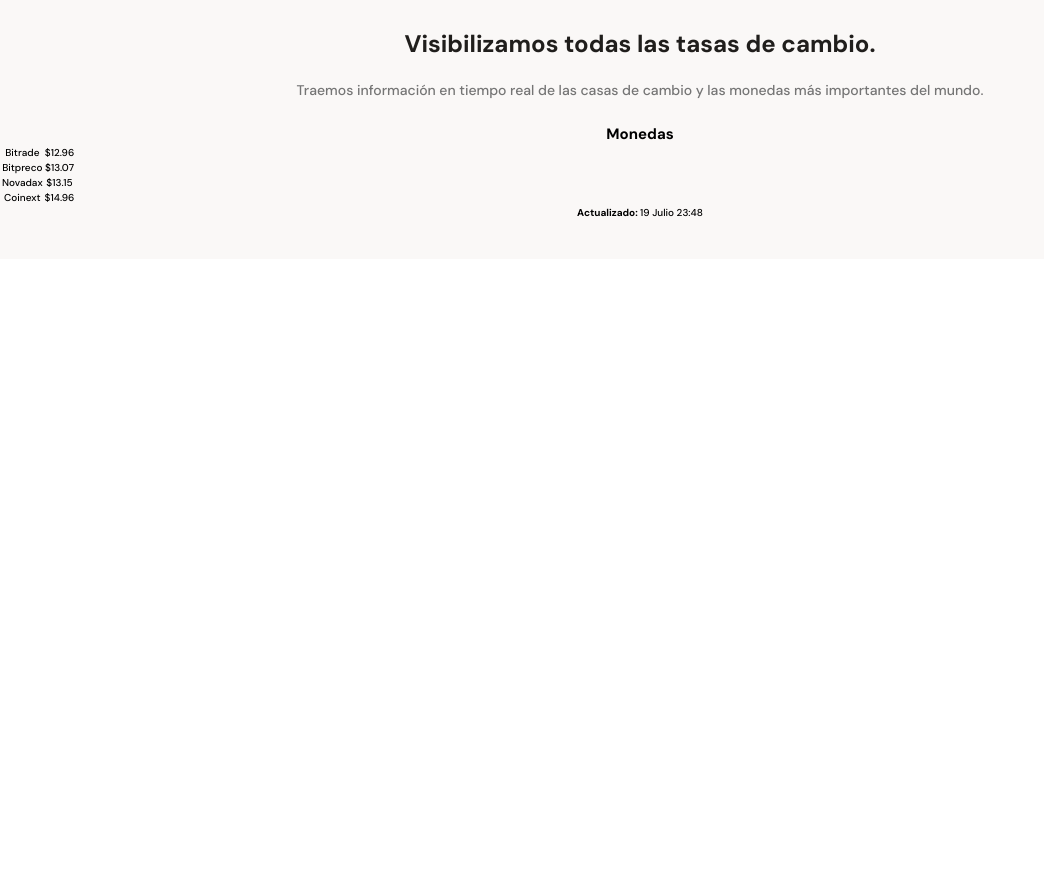
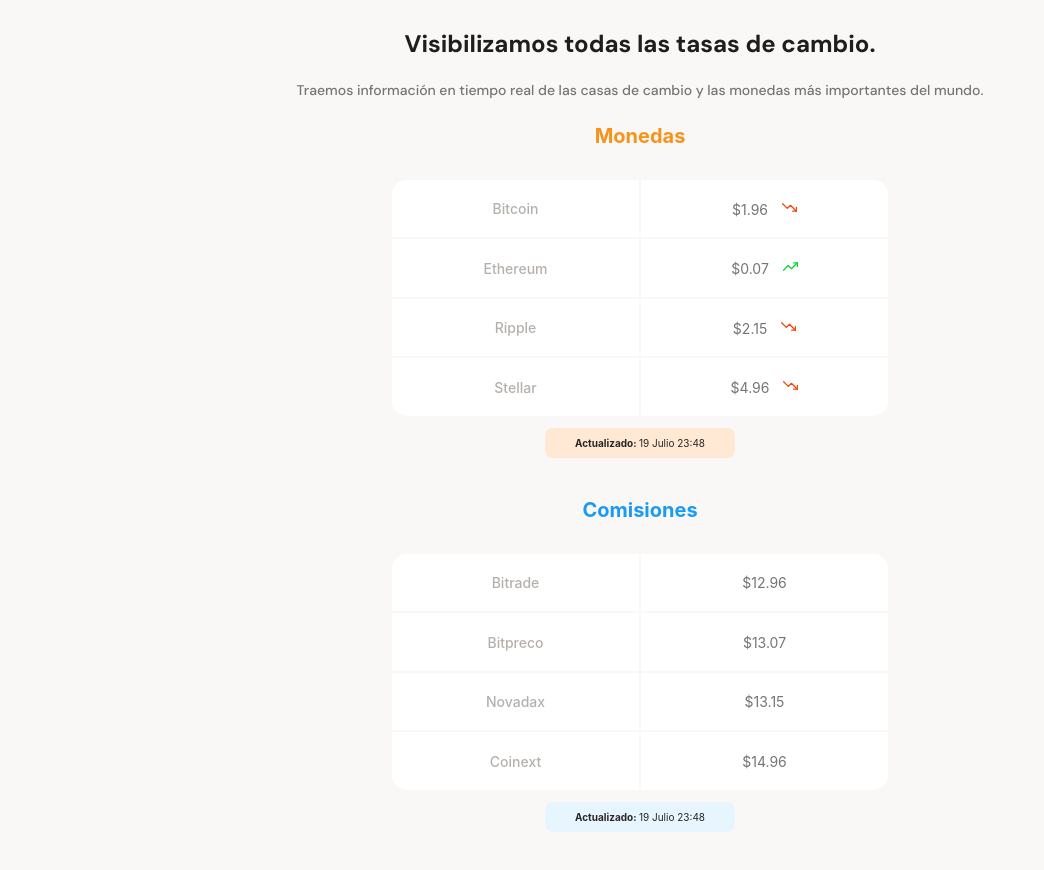
Before and after one commit to alejandroPCH/responsivedesing, a plain HTML site: page index.html in a window 1280 px wide. Shown: the part 660-1530 px from the top of the page, without its empty margins (0-1044 px from the left). Before the commit the page ends 919 px from the top, so only its background shows below. Drawn offline with Linux system fonts and the light colour scheme.

Commit message:
Agregé 2 tables con sus respectivos datos y títulos

```diff
--- a/index.html
+++ b/index.html
@@ -47,13 +47,53 @@
             </p>
         </div>
 
-        <section class="main__exchangeTable">
-            <h2 class="exchangeTable__title">Monedas</h2>
-            <div>
+
+            <div class="exchangeTable__container__1">
+                <p class="exchangeTable__title__1">Monedas</p>
+
                 <table class="exchangeTable__table">
                     <tr>
-                        <td class="table__left">Bitrade</td>
-                        <td class="table__right">$12.96</td>
+                        <td class="table__left top__left">Bitcoin</td>
+                        <td class="table__right top__right" >$1.96 <span class="down"></span></td>
+
+                    </tr>
+
+                    <tr>
+                        <td class="table__left">Ethereum</td>
+                        <td class="table__right">$0.07 <span class="up"></span></td>
+
+                    </tr>
+
+                    <tr>
+                        <td class="table__left">Ripple</td>
+                        <td class="table__right">$2.15 <span class="down"></span></td>
+
+                    </tr>
+
+                    <tr>
+                        <td class="table__left bottom__left">Stellar</td>
+                        <td class="table__right bottom__right">$4.96 <span class="down"></span></td>
+
+                    </tr>
+
+                </table>
+
+                <div class="exchangeTable__textFooter__1">
+                <p><b>Actualizado: </b> 19 Julio 23:48</p>
+                </div>
+
+
+            </div>
+
+
+            <div class="exchangeTable__container__2">
+                <div class="exchangeTable__title__2">
+                <p >Comisiones</p>
+                </div>
+                <table class="exchangeTable__table">
+                    <tr>
+                        <td class="table__left top__left">Bitrade</td>
+                        <td class="table__right top__right">$12.96</td>
 
                     </tr>
 
@@ -65,27 +105,26 @@
 
                     <tr>
                         <td class="table__left">Novadax</td>
-                        <td class="table__right">$13.15</td>
+                         <td class="table__right">$13.15</td>
 
                     </tr>
 
                     <tr>
-                        <td class="table__left">Coinext</td>
-                        <td class="table__right">$14.96</td>
+                        <td class="table__left bottom__left">Coinext</td>
+                        <td class="table__right bottom__right">$14.96</td>
 
                     </tr>
 
                 </table>
+                <div class="exchangeTable__textFooter__2">
+                    <p><b>Actualizado: </b> 19 Julio 23:48</p>
+                    </div>
 
             </div>
 
-        <p><b>Actualizado: </b>19 Julio 23:48</p>
+       </section>
 
-        </section>
-
-    </section>
-
-    <section></section>
+    <section class="hola"></section>
     <section></section>
     <section></section>
 
--- a/style.css
+++ b/style.css
@@ -1,10 +1,12 @@
 
 *{ margin: 0;
-    padding: 0;}
+    padding: 0;
+box-sizing: border-box;}
 
 html{
     font-size: 62.5%;
     font-family: 'DM Sans', sans-serif;
+
 }
 
 header{
@@ -83,13 +85,13 @@ header img{
 
 main{
     width: 100%;
-    height: auto;
+    height: 100%;
     background-color: var(--off-white);
 }
 
 .main__exchangeContainer{
     width: 100%;
-    height: auto;
+    height: 100%;
     padding: 8rem 0 4em;
     text-align: center;
 }
@@ -129,3 +131,124 @@ margin: 0 auto;
     margin-bottom: 2.5rem;
 
 }
+.exchangeTable__title__1{
+    color:var(--bitcoin-orange);
+    margin-bottom: 3rem;
+    font-weight: 700;
+    font-size: 2rem;
+}
+
+.exchangeTable__title__2{
+    color:var(--secondary-blue);
+    margin-bottom: 3rem;
+    display: inline-block;
+    font-weight: 700;
+    font-size: 2rem;
+
+}
+.exchangeTable__container__1 , .exchangeTable__container__2 {
+    margin: 0 auto ;
+    width: 70%;
+    height: fit-content;
+    min-width: 235px;
+    max-width: 500px;
+    font-family: Inter,sans-serif;
+    margin-bottom: 4rem;
+}
+.exchangeTable__table{
+
+    width: 100%;
+    height: 240px;
+    min-width: 235px;
+    max-width: 500px;
+    margin-bottom:1rem ;
+
+}
+
+
+.exchangeTable__table td{
+
+    font-size: 1.4rem;
+    width: 50%;
+    background-color: var(--just-white);
+}
+.table__left{
+    color: #B5B0AC;
+    font-weight: 500;
+
+}
+    .table__left.top__left{
+        border-radius: 1.5rem 0 0 0;
+    }
+    .table__left.bottom__left{
+        border-radius: 0 0 0 1.5rem;
+    }
+
+
+.table__right{
+
+    color: #757575;
+    font-weight: normal;
+    line-height: 1.7rem;
+
+}
+    .table__right.top__right{
+        border-radius: 0 1.5rem 0 0;
+    }
+    .table__right.bottom__right{
+        border-radius: 0 0 1.5rem 0;
+    }
+
+.exchangeTable__table .down{
+
+    background-image: url(./assets/icons/trending-down.svg);
+    background-repeat: no-repeat;
+    background-size: cover;
+    background-position: center;
+    display: inline-block;
+
+    width:15px;
+    height:15px;
+    margin-left:10px;
+}
+
+.exchangeTable__table .up{
+
+    background-image: url(./assets/icons/trending-up.svg);
+    background-repeat: no-repeat;
+    background-size: cover;
+    background-position: center;
+    display: inline-block;
+
+    width:15px;
+    height:15px;
+    margin-left:10px;
+}
+
+
+.exchangeTable__textFooter__1{
+    margin-top: 2rem;
+    width: 190px;
+    height: 30px;
+    margin: 0 auto;
+    padding: 0.8rem;
+    background-color: var(--soft-orange);
+    border-radius: 0.8rem;
+
+}
+.exchangeTable__textFooter__2{
+    margin-top: 2rem;
+    width: 190px;
+    height: 30px;
+    margin: 0 auto;
+    padding: 0.8rem;
+    background-color: #E7F5FF;
+    border-radius: 0.8rem;
+}
+
+.exchangeTable__textFooter__1,.exchangeTable__textFooter__2 p{
+color: var(--warm-black);
+line-height: 1.5rem;
+}
+.hola{
+}
```
